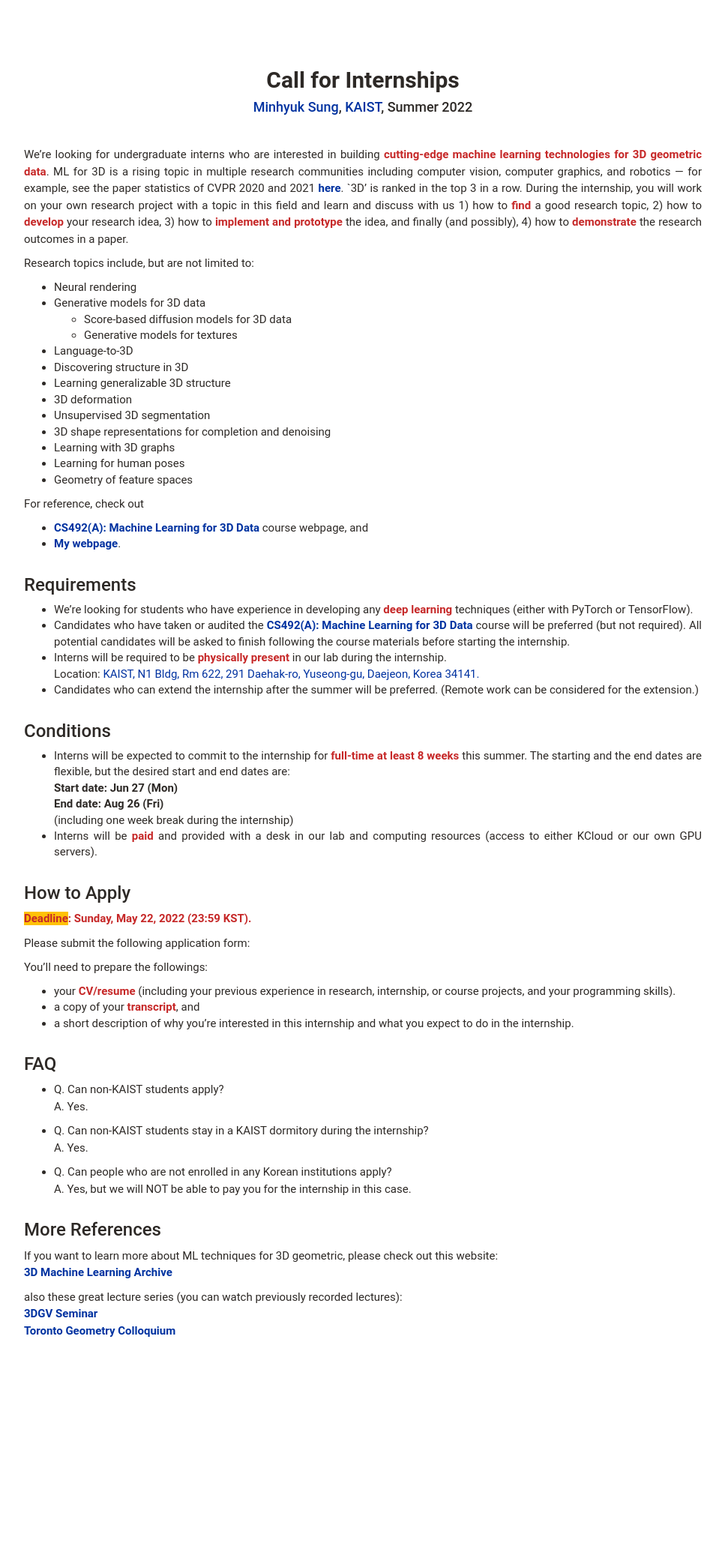
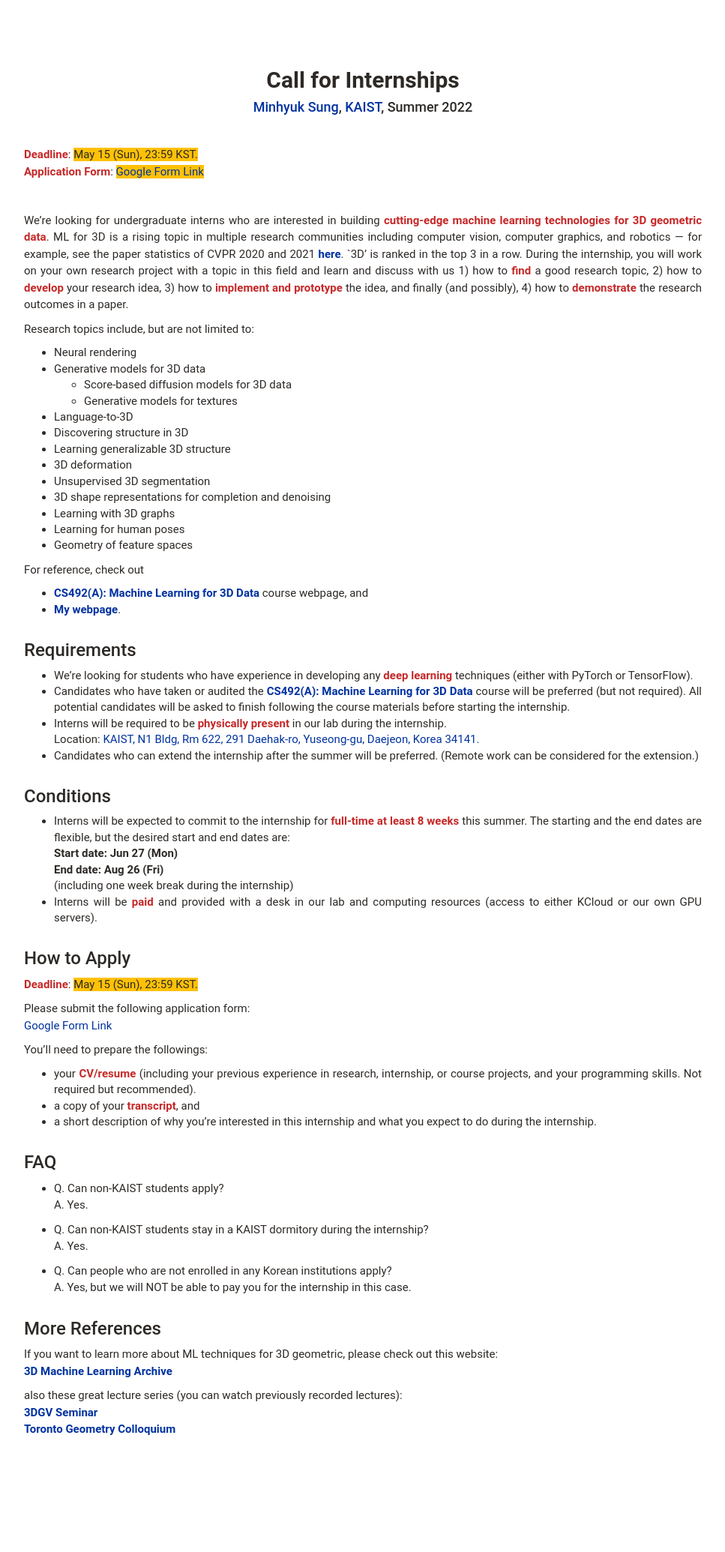
Before and after one commit to mhsung/mhsung.github.io, a Jekyll site: the page built from lab/internship-summer-2022.md, in a window 1280 px wide. Shown: the whole page at 75% size, without its empty margins (156-1123 px from the left). Built offline with Jekyll 4.4.1, drawn with Linux system fonts in a browser that asks for light colours; before the commit the page ends 1939 px from its top, so only the background shows below that.

Commit message:
Added internship announcement.

```diff
--- a/_data/announcements.yml
+++ b/_data/announcements.yml
@@ -1,3 +1,3 @@
 announcements:
-  #  - title: "I am now looking for undergraduate interns this summer. Click this link for more details.<br>Deadline: Sunday, May 22, 2022 (23:59 KST)."
-  #    link: lab/internship-summer-2022
+    - title: "We are now looking for undergraduate interns to join our group this summer. Click this for more details. Deadline: May 15 (Sun), 23:59 KST."
+      link: lab/internship-summer-2022
--- a/_data/data.yml
+++ b/_data/data.yml
@@ -33,4 +33,4 @@
 profile:
     title: Biography
     summary: |
-      I am an assistant professor in the [School of Computing](http://cs.kaist.ac.kr/){:target="_blank"} at [KAIST](http://www.kaist.ac.kr/){:target="_blank"} (also affiliated with the [Graduate School of AI](http://gsai.kaist.ac.kr/){:target="_blank"}). Before joining KAIST, I was a research scientist at [Adobe Research](https://research.adobe.com/){:target="_blank"}. I received my Ph.D. from [Stanford University](https://www.stanford.edu/){:target="_blank"}, advised by [Leonidas Guibas](http://geometry.stanford.edu/member/guibas){:target="_blank"}, and received M.S. and B.S. degrees from [KAIST](http://www.kaist.ac.kr/){:target="_blank"}. My research focuses on analyzing, synthesizing, and manipulating 3D geometric data based on learning novel neural representations.<br>My [Erdős number](https://en.wikipedia.org/wiki/Erd%C5%91s_number) is 3 (Minhyuk Sung → Leonidas Guibas → Frances Yao → Paul Erdős).<br><br>I am looking for motivated students to join my group. Please reach out to me via <a href="mailto: {{site.email}}">email</a> if you are interested in.
+      I am an assistant professor in the [School of Computing](http://cs.kaist.ac.kr/){:target="_blank"} at [KAIST](http://www.kaist.ac.kr/){:target="_blank"} (also affiliated with the [Graduate School of AI](http://gsai.kaist.ac.kr/){:target="_blank"}). Before joining KAIST, I was a research scientist at [Adobe Research](https://research.adobe.com/){:target="_blank"}. I received my Ph.D. from [Stanford University](https://www.stanford.edu/){:target="_blank"}, advised by [Leonidas Guibas](http://geometry.stanford.edu/member/guibas){:target="_blank"}, and received M.S. and B.S. degrees from [KAIST](http://www.kaist.ac.kr/){:target="_blank"}. My research focuses on analyzing, synthesizing, and manipulating 3D geometric data based on learning novel neural representations.<br>My [Erdős number](https://en.wikipedia.org/wiki/Erd%C5%91s_number) is 3 (Minhyuk Sung → Leonidas Guibas → Frances Yao → Paul Erdős).<br><br>I am looking for motivated students to join my group. Please reach out to me via <a href="mailto: {{site.email}}">email</a> if you are interested in.<br>[**Information for Prospective Students (in Korean)**](https://docs.google.com/document/d/1hK0CBqNOQwNUx0GgUEWbuADkAOu6Lw9QA6Pl2Z0yXHI/edit?usp=sharing){:target="_blank"}
--- a/_sass/_base.scss
+++ b/_sass/_base.scss
@@ -188,6 +188,8 @@
         display: table-cell;
         padding-bottom: 5px;
         vertical-align: top;
+        font-size: 15.5px;
+        font-weight: 500;
         color: $text-color-secondary;
         a {
             color: $text-color-secondary;
--- a/_sass/skins/_kaist.scss
+++ b/_sass/skins/_kaist.scss
@@ -4,4 +4,4 @@
 $text-color-secondary: #2D2926; /* PANTONE  Black C */
 $text-grey: #0072CE;            /* PANTONE  285 C */
 $heart: #fb866a;
-$background-color: #EAEDED;
+$background-color: #F9E79F;
--- a/lab/internship-summer-2022.md
+++ b/lab/internship-summer-2022.md
@@ -20,6 +20,13 @@
 em { font-style: normal; font-weight: bold; color: #C62828 }
 h { background-color:#FFC107 }
 </style>
+
+
+<em>Deadline</em>: <h>May 15 (Sun), 23:59 KST.</h>
+<em>Application Form</em>: <h><a href="https://docs.google.com/forms/d/e/1FAIpQLSd8hZcwgmiBnq6UFx1h56giKhLToPFh6VikuYlfiVGFT8p0bA/viewform" target="_blank">Google Form Link</a></h>
+
+<br />
+
 
 
 We’re looking for undergraduate interns who are interested in building <em>cutting-edge machine learning technologies for 3D geometric data</em>. ML for 3D is a rising topic in multiple research communities including computer vision, computer graphics, and robotics — for example, see the paper statistics of CVPR 2020 and 2021 <em><a href="https://github.com/hoya012/CVPR-2021-Paper-Statistics/blob/main/2021_cvpr/top_keywords_2020%2B2021.png" target="_blank">here</a></em>. `3D’ is ranked in the top 3 in a row. During the internship, you will work on your own research project with a topic in this field and learn and discuss with us 1) how to <em>find</em> a good research topic, 2) how to <em>develop</em> your research idea, 3) how to <em>implement and prototype</em> the idea, and finally (and possibly), 4) how to <em>demonstrate</em> the research outcomes in a paper.
@@ -63,14 +70,15 @@
 
 
 ### How to Apply
-<em><h>Deadline</h>: Sunday, May 22, 2022 (23:59 KST).</em>
+<em>Deadline</em>: <h>May 15 (Sun), 23:59 KST.</h>
 
 Please submit the following application form:
+<a href="https://docs.google.com/forms/d/e/1FAIpQLSd8hZcwgmiBnq6UFx1h56giKhLToPFh6VikuYlfiVGFT8p0bA/viewform" target="_blank">Google Form Link</a>
 
 You'll need to prepare the followings:
-- your <em>CV/resume</em> (including your previous experience in research, internship, or course projects, and your programming skills).
+- your <em>CV/resume</em> (including your previous experience in research, internship, or course projects, and your programming skills. Not required but recommended).
 - a copy of your <em>transcript</em>, and
-- a short description of why you're interested in this internship and what you expect to do in the internship.
+- a short description of why you're interested in this internship and what you expect to do during the internship.
 
 
 ### FAQ
```
Also changed, not shown: _includes/announcements.html (+6 -4 lines).
